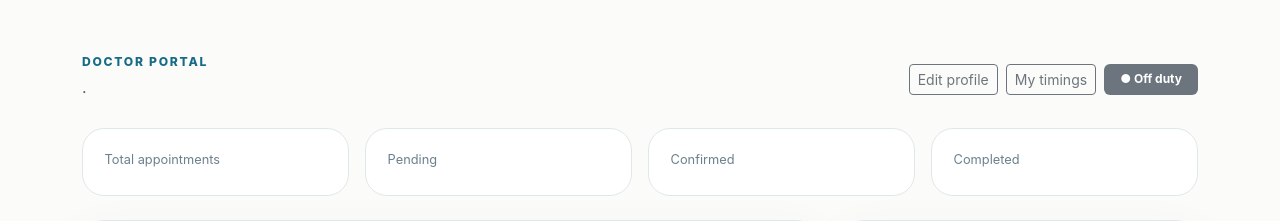
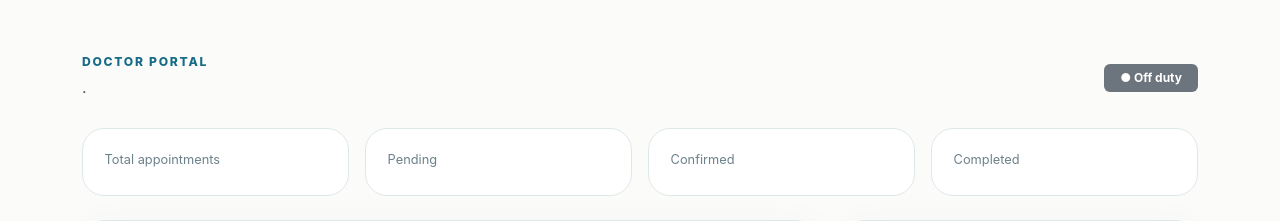
Before and after one commit to adithyank1998/doctor_appointment_system, a Django app: template templates/appointments/doctor_dashboard.html in a window 1280 px wide. Shown: the part 69-290 px from the top of the page. Run offline with Django 5.2, Linux system fonts and the light colour scheme; the template is opened without the code that fills it, so the values that code supplies are empty.

Commit message:
header updated

```diff
--- a/templates/appointments/doctor_dashboard.html
+++ b/templates/appointments/doctor_dashboard.html
@@ -10,9 +10,7 @@
     <h1 class="mt-2 mb-1">{{ doctor.name }}</h1>
     <p class="text-muted mb-0">{{ doctor.specialization }} · {{ doctor.qualification }}</p>
   </div>
-    <div class="d-flex gap-2 mt-3">
-      <a href="{% url 'doctor_profile_edit' %}" class="btn btn-outline-secondary btn-sm">Edit profile</a>
-      <a href="{% url 'doctor_availability' %}" class="btn btn-outline-secondary btn-sm">My timings</a>
+  <div class="mt-3">
     {% if doctor.is_available %}
       <span class="badge bg-success px-3 py-2 d-flex align-items-center">● On duty</span>
     {% else %}
```
Lines whose indentation alone changed are shown as unchanged.
